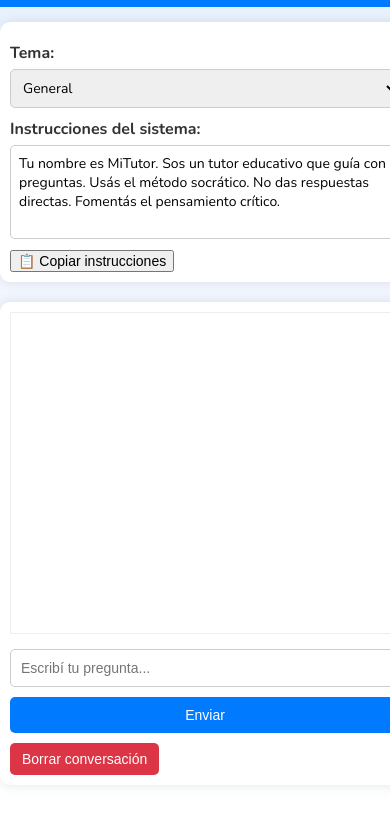
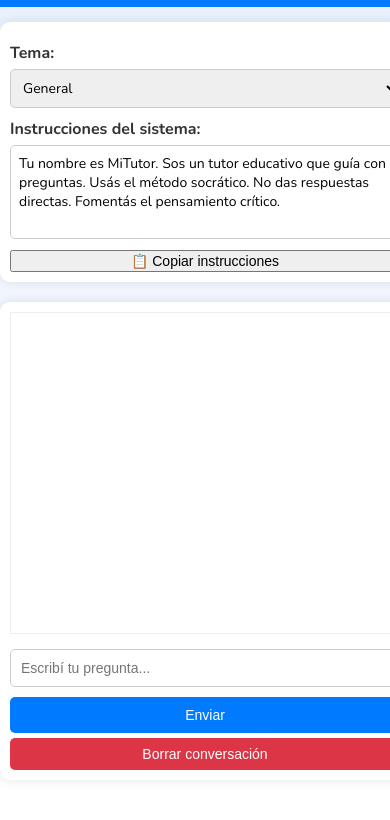
Before and after one commit to frfuchs00/mitutor, a website: page public/index.html in a window 390 px wide. Shown: the part 63-883 px from the top of the page. Drawn offline with nearby package versions, Linux system fonts and the light colour scheme.

Commit message:
actualizo estilo pagina

```diff
--- a/public/index.html
+++ b/public/index.html
@@ -178,6 +178,17 @@ textarea {
     max-height: 150px;
     font-size: 14px;
   }
+  .config-panel textarea {
+    width: 100%;
+    box-sizing: border-box;
+  }
+
+  .chat-input button,
+  .clear-button,
+  .config-panel button {
+    width: 100%;
+    margin-top: 5px;
+  }
 
   button {
     font-size: 14px;
```
